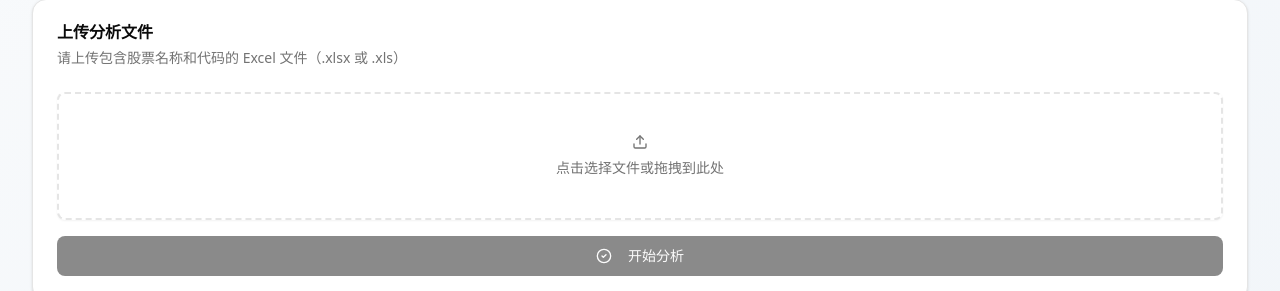
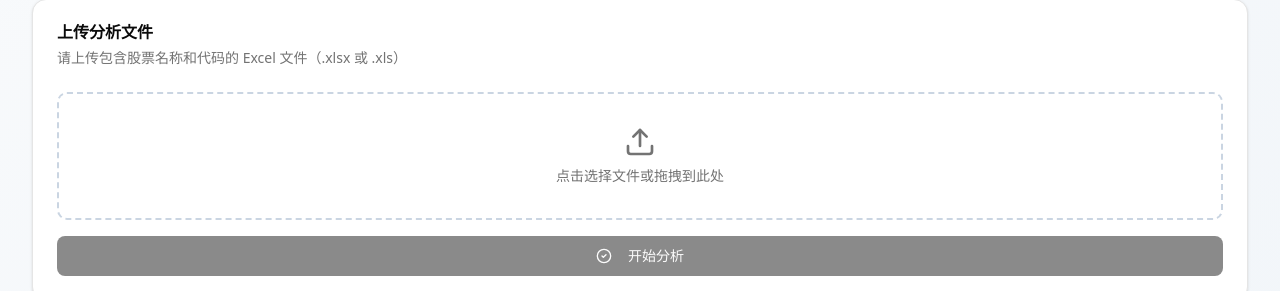
Before and after one commit to jalllyj/s-analysis, a Next.js app: page / in a window 1280 px wide. Shown: the part 165-456 px from the top of the page. Built offline with nearby package versions, Linux system fonts and the light colour scheme.

Commit message:
feat: 添加文件拖拽上传功能，提升用户体验

```diff
--- a/src/app/page.tsx
+++ b/src/app/page.tsx
@@ -25,6 +25,7 @@ export default function StockAnalysisPage() {
   const [analyzing, setAnalyzing] = useState(false);
   const [results, setResults] = useState<StockAnalysis[]>([]);
   const [error, setError] = useState<string>('');
+  const [isDragging, setIsDragging] = useState(false);
   const fileInputRef = useRef<HTMLInputElement>(null);
 
   const handleFileSelect = (event: React.ChangeEvent<HTMLInputElement>) => {
@@ -35,6 +36,31 @@ export default function StockAnalysisPage() {
         return;
       }
       setFile(selectedFile);
+      setError('');
+    }
+  };
+
+  const handleDragOver = (e: React.DragEvent) => {
+    e.preventDefault();
+    setIsDragging(true);
+  };
+
+  const handleDragLeave = (e: React.DragEvent) => {
+    e.preventDefault();
+    setIsDragging(false);
+  };
+
+  const handleDrop = (e: React.DragEvent) => {
+    e.preventDefault();
+    setIsDragging(false);
+
+    const droppedFile = e.dataTransfer.files[0];
+    if (droppedFile) {
+      if (!droppedFile.name.endsWith('.xlsx') && !droppedFile.name.endsWith('.xls')) {
+        setError('请上传 Excel 文件（.xlsx 或 .xls）');
+        return;
+      }
+      setFile(droppedFile);
       setError('');
     }
   };
@@ -169,13 +195,20 @@ export default function StockAnalysisPage() {
                 className="hidden"
                 id="file-upload"
               />
-              <label htmlFor="file-upload">
-                <Button
-                  variant="outline"
-                  className="w-full h-32 border-2 border-dashed hover:border-blue-500 transition-colors"
-                  asChild
+              <div
+                onDragOver={handleDragOver}
+                onDragLeave={handleDragLeave}
+                onDrop={handleDrop}
+                className={`relative w-full h-32 border-2 border-dashed rounded-lg transition-all duration-200 cursor-pointer
+                  ${isDragging
+                    ? 'border-blue-500 bg-blue-50 dark:bg-blue-950/20'
+                    : 'border-slate-300 hover:border-blue-500 dark:border-slate-700 dark:hover:border-blue-500'
+                  }`}
               >
-                  <div className="flex flex-col items-center gap-2">
+                <label
+                  htmlFor="file-upload"
+                  className="absolute inset-0 flex flex-col items-center justify-center gap-2 cursor-pointer"
+                >
                   {file ? (
                     <>
                       <FileText className="w-8 h-8 text-green-600" />
@@ -183,15 +216,14 @@ export default function StockAnalysisPage() {
                     </>
                   ) : (
                     <>
-                        <Upload className="w-8 h-8 text-muted-foreground" />
-                        <span className="text-sm text-muted-foreground">
-                          点击选择文件或拖拽到此处
+                      <Upload className={`w-8 h-8 ${isDragging ? 'text-blue-600' : 'text-muted-foreground'}`} />
+                      <span className={`text-sm ${isDragging ? 'text-blue-600' : 'text-muted-foreground'}`}>
+                        {isDragging ? '释放文件以上传' : '点击选择文件或拖拽到此处'}
                       </span>
                     </>
                   )}
+                </label>
               </div>
-                </Button>
-              </label>
 
               {error && (
                 <div className="flex items-center gap-2 text-sm text-red-600 bg-red-50 p-3 rounded-lg">
```
Also changed, not shown: 1 other file (tests, documents, lock files or other folders). Lines whose indentation alone changed are shown as unchanged.
